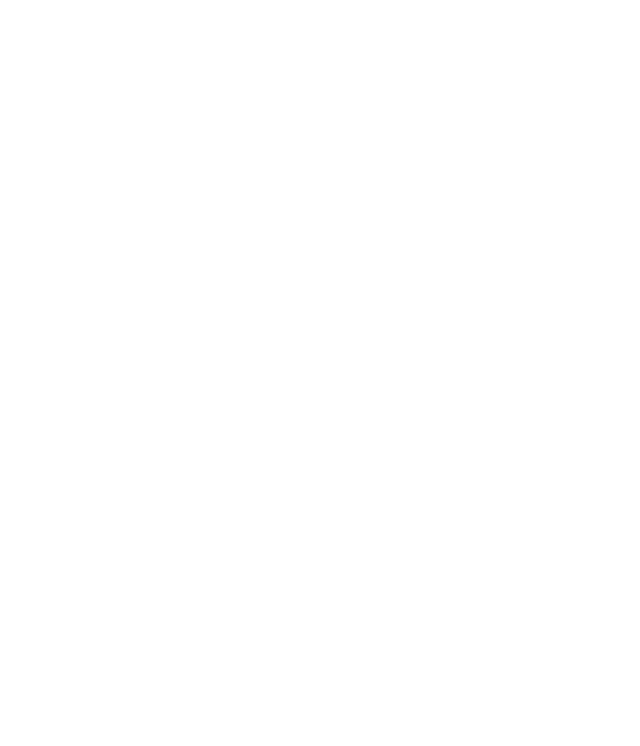
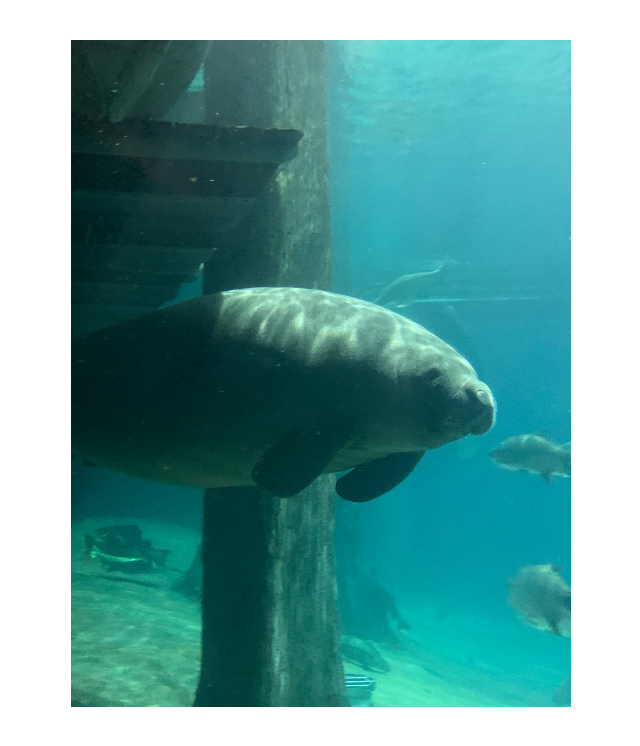
Before and after one commit to carodriguezp/react-practice-exercises, a React (Vite) app: page / in a window 1280 px wide. Shown: the top 746 px of the page, without its empty margins (319-959 px from the left). Built offline with nearby package versions, Linux system fonts and the light colour scheme.

Commit message:
exercise 317 done and branch created

```diff
--- a/src/App.jsx
+++ b/src/App.jsx
@@ -1,9 +1,10 @@
 import './App.scss'
+import manati from './images/manati.jpg'
 
 function App() {
   return (
     <div>
-
+      <img src={manati} title="manati" alt="foto de manati" />
     </div>
   );
 }
--- a/src/App.scss
+++ b/src/App.scss
@@ -4,3 +4,7 @@
   padding: 2rem;
   text-align: center;
 }
+
+img {
+  max-width: 500px;
+}
```
Also changed, not shown: src/images/manati.jpg (added).
